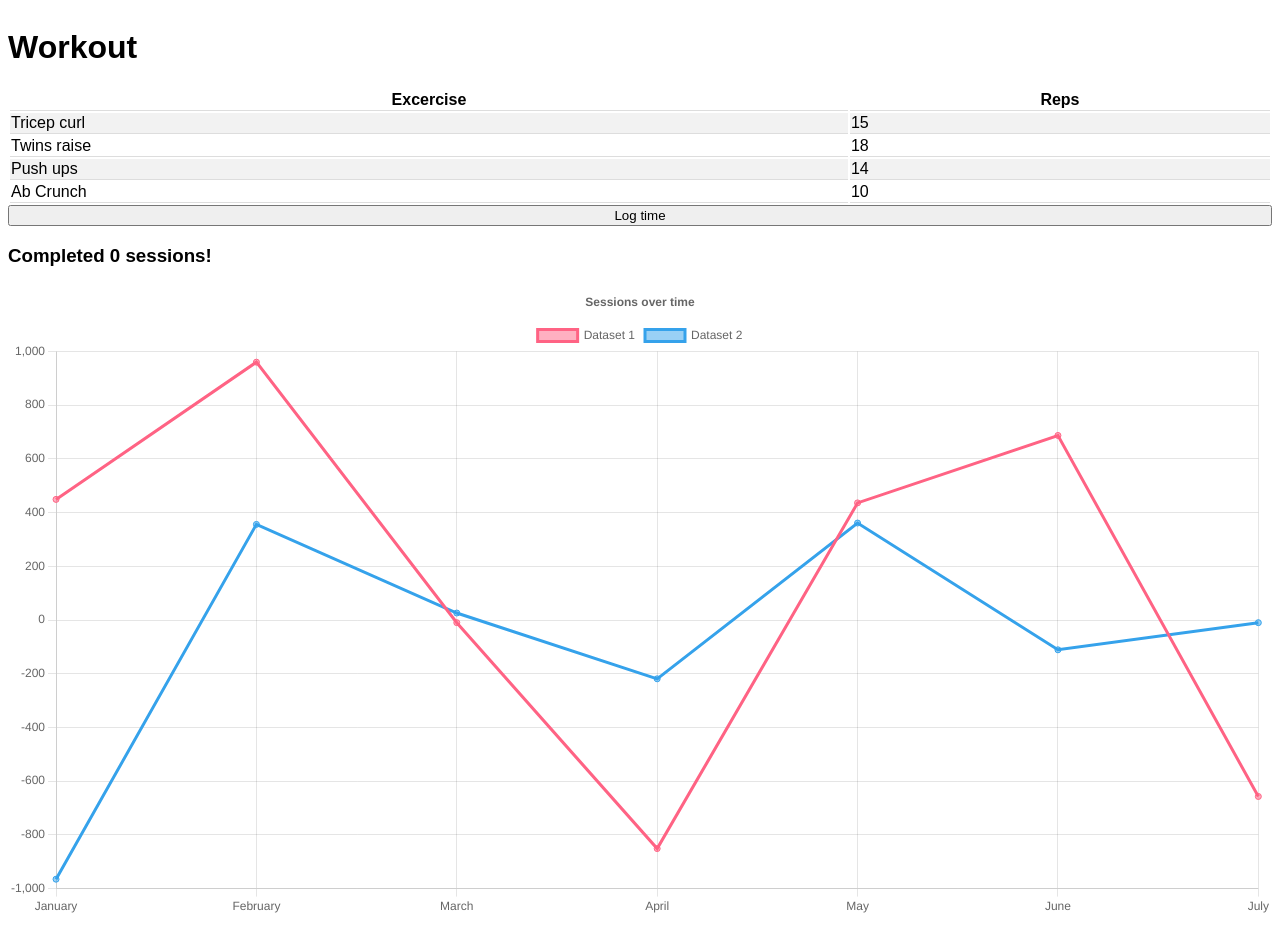
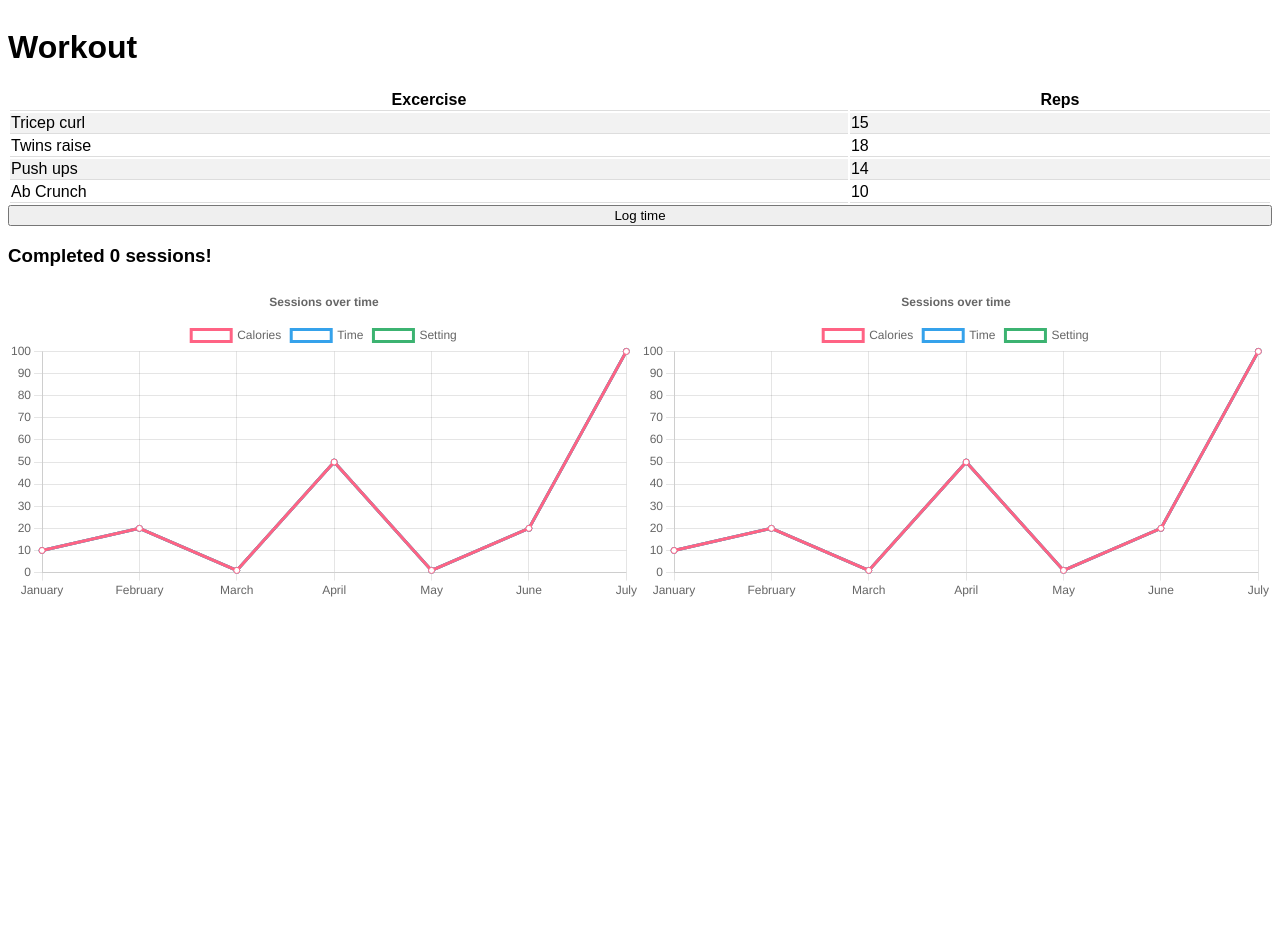
Before and after one commit to fxcircus/fitness-journey, a React (Create React App) app: page / in a window 1280 px wide. After the commit the page ends 800 px from the top, so only its background shows below. Built offline with nearby package versions, Linux system fonts and the light colour scheme; no server answers.

Commit message:
custom colors

```diff
--- a/src/components/LineChart.jsx
+++ b/src/components/LineChart.jsx
@@ -1,3 +1,4 @@
+// https://react-chartjs-2.js.org/examples/line-chart
 import React from 'react';
 import {
   Chart as ChartJS,
@@ -36,22 +37,43 @@ export const options = {
 };
 
 const labels = ['January', 'February', 'March', 'April', 'May', 'June', 'July'];
+const numList = [10, 20, 1, 50, 1, 20, 100]
+const colors = {
+    "red" : 'rgb(255, 99, 132)',
+    "white" : 'rgb(255, 255, 255)',
+    "blue": 'rgb(53, 162, 235)',
+    "green": 'rgb(60, 179, 113)',
+    "orange": 'rgb(255, 165, 0)',
+    "purple": 'rgb(106, 90, 205)'
+}
 
 export const data = {
   labels,
   datasets: [
     {
-      label: 'Dataset 1',
-      data: labels.map(() => faker.datatype.number({ min: -1000, max: 1000 })),
-      borderColor: 'rgb(255, 99, 132)',
-      backgroundColor: 'rgba(255, 99, 132, 0.5)',
+      label: 'Calories',
+      data: labels.map((label, idx) => {return (numList[idx])}),
+      borderColor: colors.red,
+      backgroundColor: colors.white,
     },
     {
-      label: 'Dataset 2',
-      data: labels.map(() => faker.datatype.number({ min: -1000, max: 1000 })),
-      borderColor: 'rgb(53, 162, 235)',
-      backgroundColor: 'rgba(53, 162, 235, 0.5)',
+        label: 'Time',
+        data: labels.map((label, idx) => {return (numList[idx])}),
+        borderColor: colors.blue,
+        backgroundColor: 'rgba(255, 255, 255, 255)',
     },
+    {
+        label: 'Setting',
+        data: labels.map((label, idx) => {return (numList[idx])}),
+        borderColor: colors.green,
+        backgroundColor: colors.white,
+    },
+    // {
+    //   label: 'Dataset 2',
+    //   data: labels.map(() => faker.datatype.number({ min: 0, max: 100 })),
+    //   borderColor: 'rgb(53, 162, 235)',
+    //   backgroundColor: 'rgba(53, 162, 235, 0.5)',
+    // },
   ],
 };
 
--- a/src/components/Stats.jsx
+++ b/src/components/Stats.jsx
@@ -29,38 +29,14 @@ export default function Stats (props) {
         getAllSessions()
     }, [props.render])
 
-    const data = {
-        labels: ['Red', 'Blue', 'Yellow', 'Green', 'Purple', 'Orange'],
-        datasets: [
-          {
-            label: '# of Votes',
-            data: [12, 19, 3, 5, 2, 3],
-            backgroundColor: [
-              'rgba(255, 99, 132, 0.2)',
-              'rgba(54, 162, 235, 0.2)',
-              'rgba(255, 206, 86, 0.2)',
-              'rgba(75, 192, 192, 0.2)',
-              'rgba(153, 102, 255, 0.2)',
-              'rgba(255, 159, 64, 0.2)',
-            ],
-            borderColor: [
-              'rgba(255, 99, 132, 1)',
-              'rgba(54, 162, 235, 1)',
-              'rgba(255, 206, 86, 1)',
-              'rgba(75, 192, 192, 1)',
-              'rgba(153, 102, 255, 1)',
-              'rgba(255, 159, 64, 1)',
-            ],
-            borderWidth: 1,
-          },
-        ],
-      }
-
     return (
         <div className='Stats'>
             <h3>Completed {numOfSessions} sessions!</h3>
             {/* <Doughnut data={data} /> */}
-            <LineChart />
+            <div className='charts'>
+                <LineChart />
+                <LineChart />
+            </div>
         </div>
     )
 }
--- a/src/index.css
+++ b/src/index.css
@@ -20,3 +20,9 @@ th, td {
 tr:nth-child(even) {
     background-color: #f2f2f2;
 }
+
+.charts {
+    display: flex;
+    /* height: 500px; */
+    width: 50%;
+}
```
